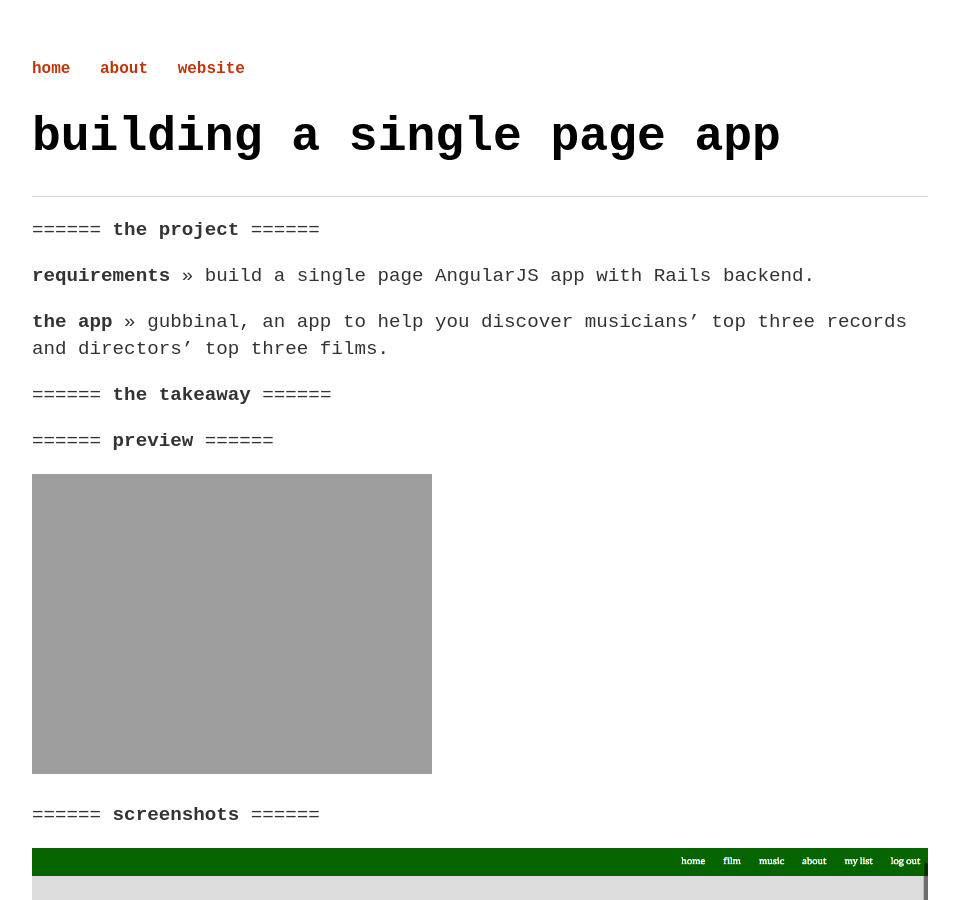
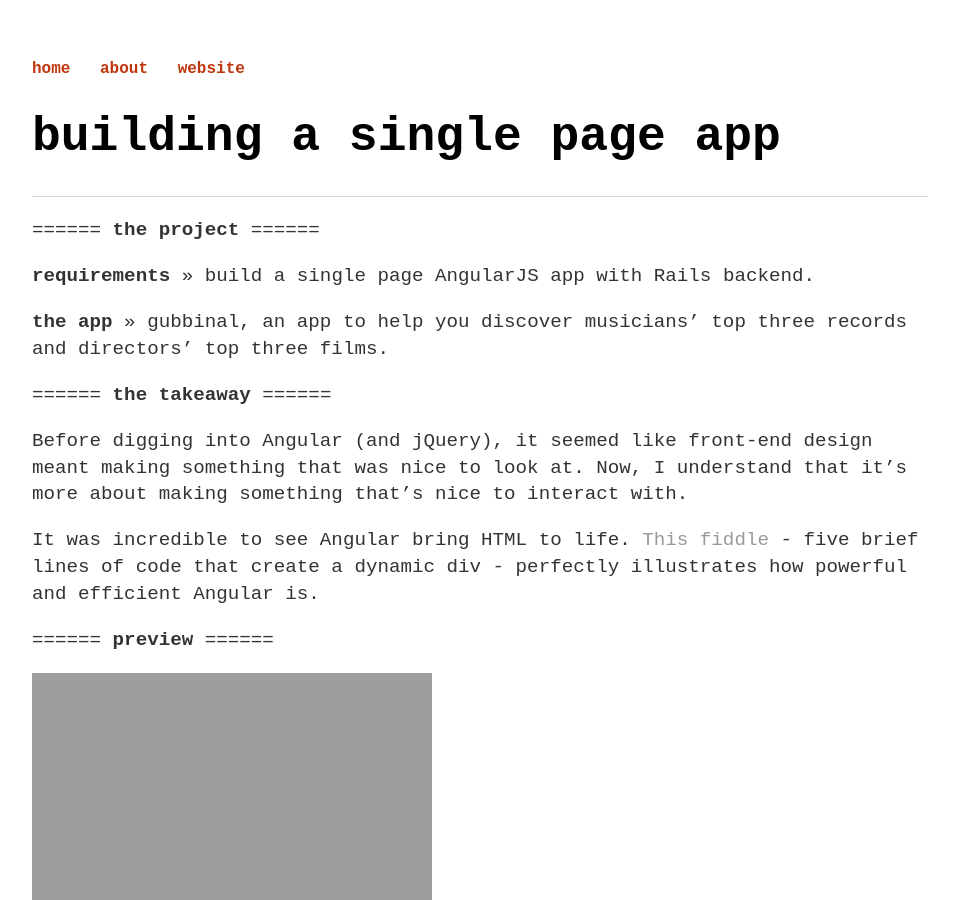
Before and after one commit to bennorris/blog, a Jekyll site: the page built from _posts/2016-12-18-angularjs.md, in a window 1280 px wide and 900 px high. Shown: the whole window, without its empty margins (160-1119 px from the left). Built offline with Jekyll 4.4.1, drawn with Linux system fonts in a browser that asks for light colours.

Commit message:
updating angular

```diff
--- a/_posts/2016-12-18-angularjs.md
+++ b/_posts/2016-12-18-angularjs.md
@@ -15,6 +15,10 @@ title: building a single page app
 **the takeaway**
 ======
 
+Before digging into Angular (and jQuery), it seemed like front-end design meant making something that was nice to look at. Now, I understand that it's more about making something that's nice to interact with.
+
+It was incredible to see Angular bring HTML to life. <a href="http://jsfiddle.net/anandmanisankar/L6nofag6/">This fiddle</a> - five brief lines of code that create a dynamic div - perfectly illustrates how powerful and efficient Angular is.
+
 
 
 ======
```
